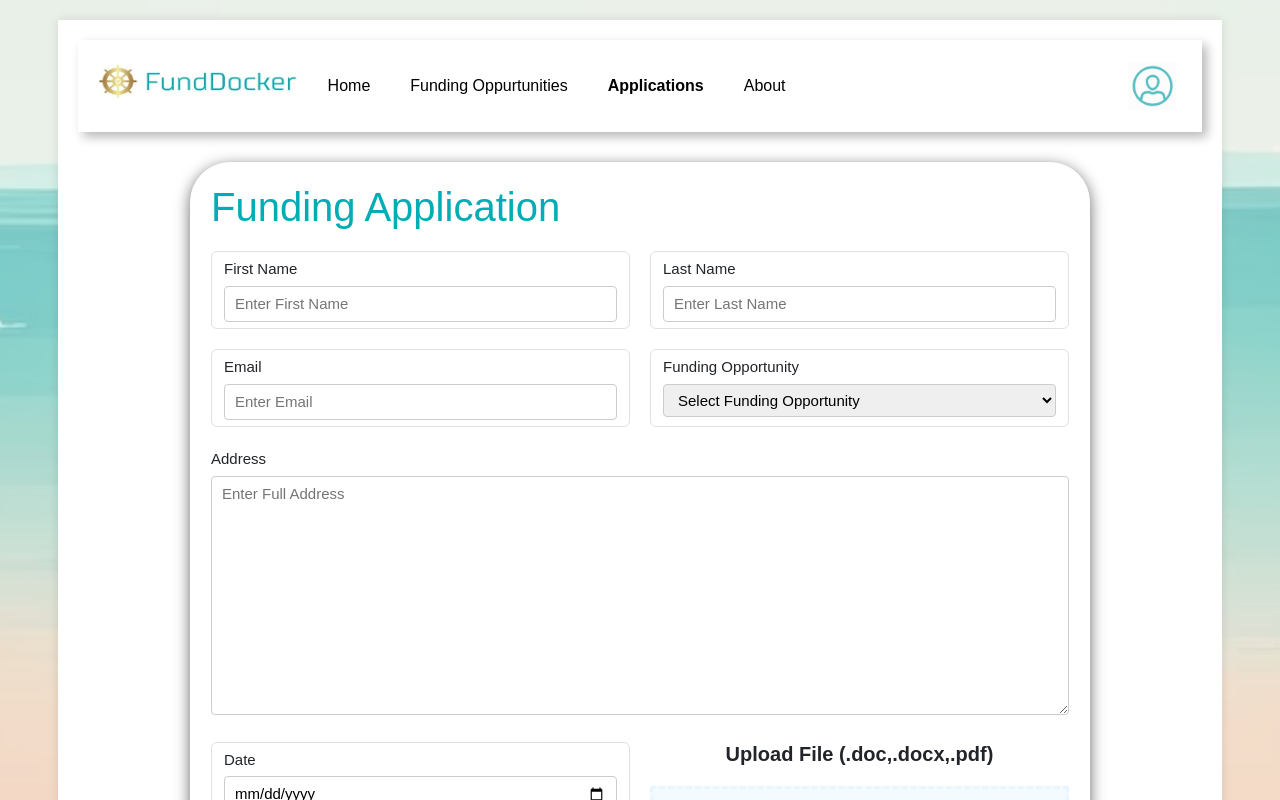
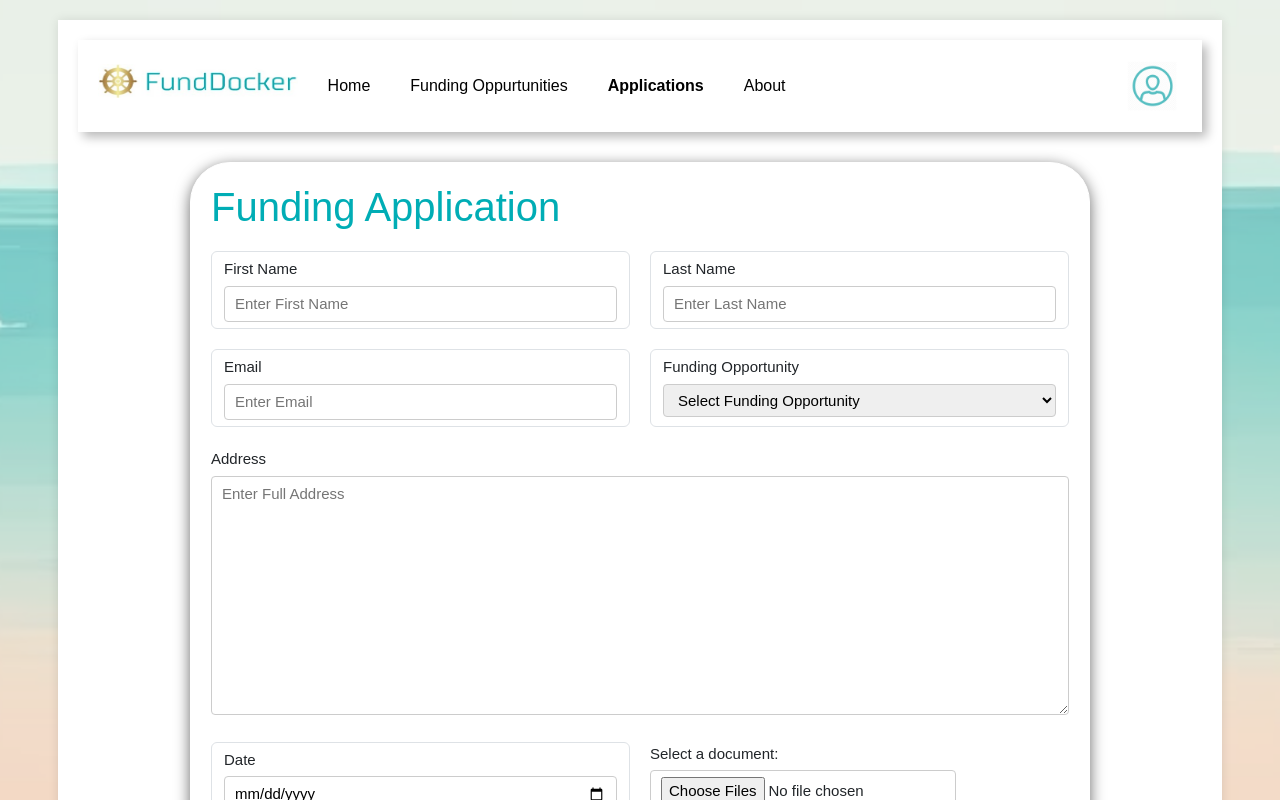
Before and after one commit to Vin1632/funding-management, a React (Create React App) app: page /UsersDashboard in a window 1280 px wide. Both pictures are taken after a click on the button "Applications". Shown: the top 800 px of the page. Built offline with nearby package versions, Linux system fonts and the light colour scheme; no server answers.

Commit message:
file upload application

```diff
--- a/src/components/Users-dashboard/Applications.js
+++ b/src/components/Users-dashboard/Applications.js
@@ -85,14 +85,23 @@ const Applications = () => {
               <input type="date" id="first-name" name="first-name"></input>
             </div>
 
-            <div class="upload-box">
+            {/* <div class="upload-box">
               <h2 class="upload-area-title">Upload File (.doc,.docx,.pdf)</h2>
                 <input type="file" id="upload" accept=".doc,.docx,.pdf" hidden></input>
                 <label for="upload" class="uploadlabel">
                   <span><i class="fa fa-cloud-upload"></i></span>
                   <p>Click to Upload</p>
               </label>
+            </div> */}
+
+            <div class="upload-box">
+            <form action="/upload" method="post" enctype="multipart/form-data">
+              <label for="fileInput">Select a document:</label>
+                <input type="file" id="fileInput" name="document" accept=".pdf,.doc,.docx,.txt" multiple></input>
+                {/* <button type="submit">Upload</button> */}
+            </form>
             </div>
+
 
             <div id="filewrapper">
               <h5 class="uploaded">Uploaded Documents</h5>
```
